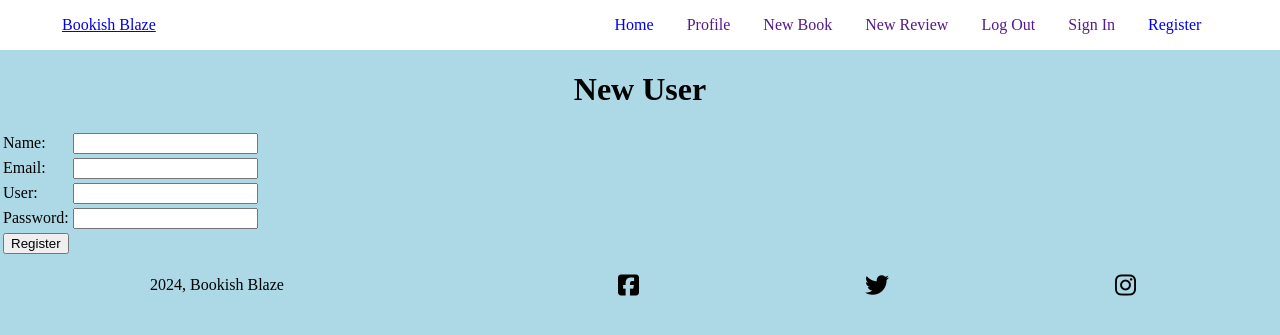
After one commit to devjldp/books_manager, a Flask app: template templates/register.html in a window 1280 px wide. The commit adds this page. Shown: the top 335 px of the page. Run offline with Flask 3, Linux system fonts and the light colour scheme; the template is opened without the code that fills it, so the values that code supplies are empty; some libraries are stand-ins or nearby versions.

Commit message:
Create register.html and add links to nav bar

```diff
--- a/templates/books_template.html
+++ b/templates/books_template.html
@@ -3,7 +3,10 @@
   <head>
     <meta charset="UTF-8" />
     <meta name="viewport" content="width=device-width, initial-scale=1.0" />
-    <script src="https://kit.fontawesome.com/7eb6fd173c.js" crossorigin="anonymous"></script>
+    <script
+      src="https://kit.fontawesome.com/7eb6fd173c.js"
+      crossorigin="anonymous"
+    ></script>
     <link
       rel="stylesheet"
       href="{{ url_for('static', filename='css/styles.css') }}"
@@ -17,13 +20,13 @@
     <nav>
       <a a href="{{ url_for('index') }}" id="logo">Bookish Blaze</a>
       <ul id="nav-bar">
-        <li><a href="{{ url_for('index') }}"">Home</a></li>
+        <li><a href="{{ url_for('index') }}">Home</a></li>
         <li><a href="">Profile</a></li>
         <li><a href="">New Book</a></li>
         <li><a href="">New Review</a></li>
         <li><a href="">Log Out</a></li>
         <li><a href="">Sign In</a></li>
-        <li><a href="">Register</a></li>
+        <li><a href="{{ url_for('register') }}">Register</a></li>
       </ul>
     </nav>
 
@@ -45,17 +48,35 @@
       <p id="footer-brand" class="text-center">2024, Bookish Blaze</p>
       <ul id="social-links">
         <li>
-          <a href="https://www.facebook.com/" class="social-link" target="_blank" rel="noopener noreferrer" aria-label="facebook">
+          <a
+            href="https://www.facebook.com/"
+            class="social-link"
+            target="_blank"
+            rel="noopener noreferrer"
+            aria-label="facebook"
+          >
             <i class="fa-brands fa-square-facebook"></i>
           </a>
         </li>
         <li>
-          <a href="https://twitter.com/" class="social-link" target="_blank" rel="noopener noreferrer" aria-label="twitter" >
+          <a
+            href="https://twitter.com/"
+            class="social-link"
+            target="_blank"
+            rel="noopener noreferrer"
+            aria-label="twitter"
+          >
             <i class="fa-brands fa-twitter"></i>
           </a>
         </li>
         <li>
-          <a href="https://www.instagram.com/" class="social-link" target="_blank" rel="noopener noreferrer" aria-label="instagram">
+          <a
+            href="https://www.instagram.com/"
+            class="social-link"
+            target="_blank"
+            rel="noopener noreferrer"
+            aria-label="instagram"
+          >
             <i class="fa-brands fa-instagram"></i>
           </a>
         </li>
--- a/templates/index.html
+++ b/templates/index.html
@@ -7,7 +7,7 @@
     id="main-image"
   />
   <div id="btns-index">
-    <a href="" class="btn-index">Register</a>
+    <a href="{{url_for('register')}}" class="btn-index">Register</a>
     <a href="" class="btn-index">Sign In</a>
   </div>
 </div>
--- /dev/null
+++ b/templates/register.html
@@ -0,0 +1,51 @@
+{% extends "books_template.html" %} {% block content %}
+<h1 class="text-center">New User</h1>
+<form action="" method="post">
+  <table>
+    <tbody>
+      <!-- name field  -->
+      <tr>
+        <td>
+          <label for="name">Name:</label>
+        </td>
+        <td>
+          <input type="text" name="name" id="name" />
+        </td>
+      </tr>
+      <!-- email field  -->
+      <tr>
+        <td>
+          <label for="email">Email: </label>
+        </td>
+        <td>
+          <input type="email" name="email" id="email" />
+        </td>
+      </tr>
+      <!-- user field  -->
+      <tr>
+        <td>
+          <label for="user">User: </label>
+        </td>
+        <td>
+          <input type="text" name="user" id="user" />
+        </td>
+      </tr>
+      <!-- password field -->
+      <tr>
+        <td>
+          <label for="password">Password:</label>
+        </td>
+        <td>
+          <input type="password" name="password" id="password" />
+        </td>
+      </tr>
+      <!-- submit button  -->
+      <tr>
+        <td colspan="2">
+          <input type="submit" value="Register" />
+        </td>
+      </tr>
+    </tbody>
+  </table>
+</form>
+{% endblock %}
```
Lines whose indentation alone changed are shown as unchanged.
